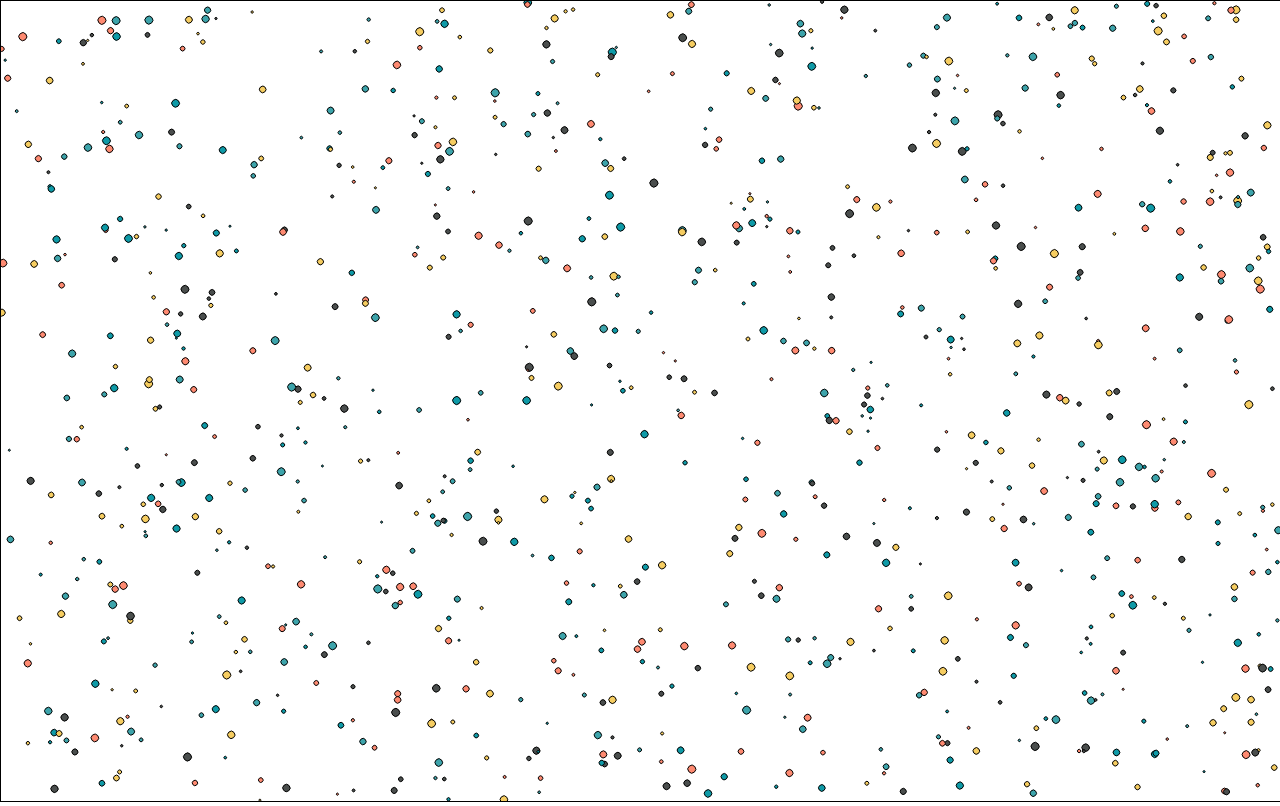
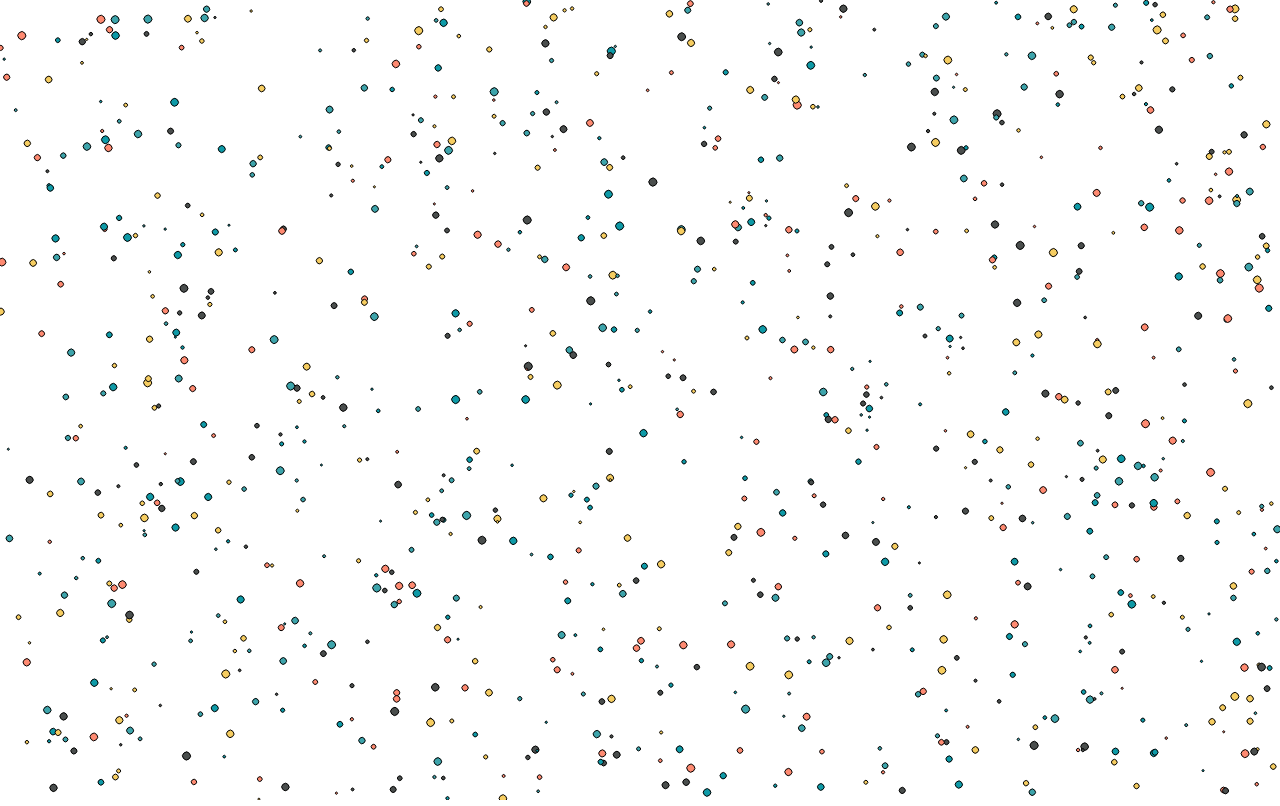
Before and after one commit to sebastian-meckovski/canvas-snow, a React (Create React App) app: page / in a window 1280 px wide. Built offline with nearby package versions, Linux system fonts and the light colour scheme.

Commit message:
Update App.css
Removed border

```diff
--- a/src/App.css
+++ b/src/App.css
@@ -24,9 +24,6 @@
   color: white;
 }
 
-canvas {
-  border: 1px solid black;
-}
 body {
   display: flex;
   margin: 0;
```
